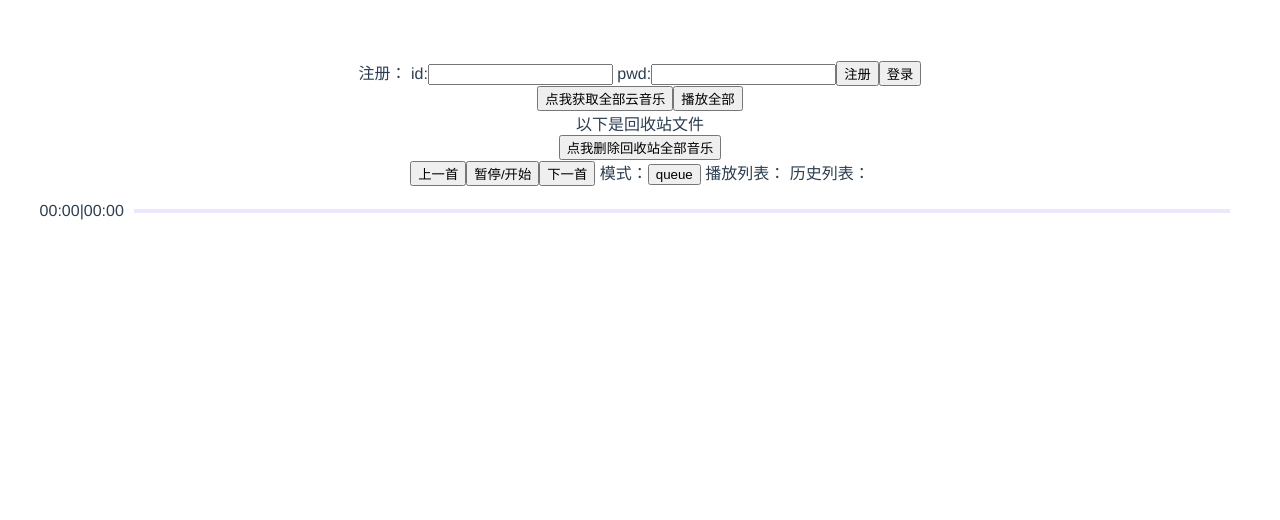
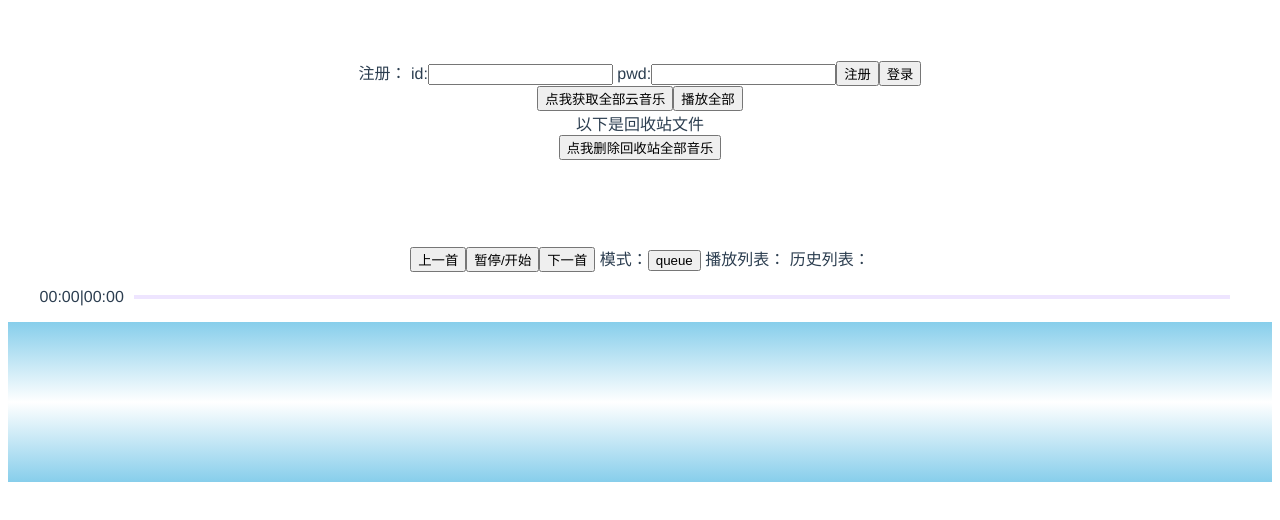
Before and after one commit to colorthoro/MagicMusc, a Vue app in the folder client/magic_v/: page / in a window 1280 px wide. Shown: the top 520 px of the page. Built offline with nearby package versions, Linux system fonts and the light colour scheme; what vue-cookies would draw is missing.

Commit message:
调整布局测试歌词滚动组件

```diff
--- a/client/magic_v/src/App.vue
+++ b/client/magic_v/src/App.vue
@@ -2,12 +2,14 @@
   <login-or-register />
   <song-list />
   <play-bar />
+  <lyric-fall />
 </template>
 
 <script>
 import LoginOrRegister from "./components/loginOrRegister";
 import SongList from "./components/SongList";
 import PlayBar from "./components/PlayBar";
+import LyricFall from "./components/LyricFall";
 
 export default {
   name: "App",
@@ -15,6 +17,7 @@ export default {
     SongList,
     LoginOrRegister,
     PlayBar,
+    LyricFall,
   },
 };
 </script>
--- a/client/magic_v/src/components/SongList.vue
+++ b/client/magic_v/src/components/SongList.vue
@@ -66,5 +66,9 @@ export default {
 };
 </script>
 
-<style>
+<style scoped>
+.container {
+  height: 10rem;
+  overflow: auto;
+}
 </style>
```
